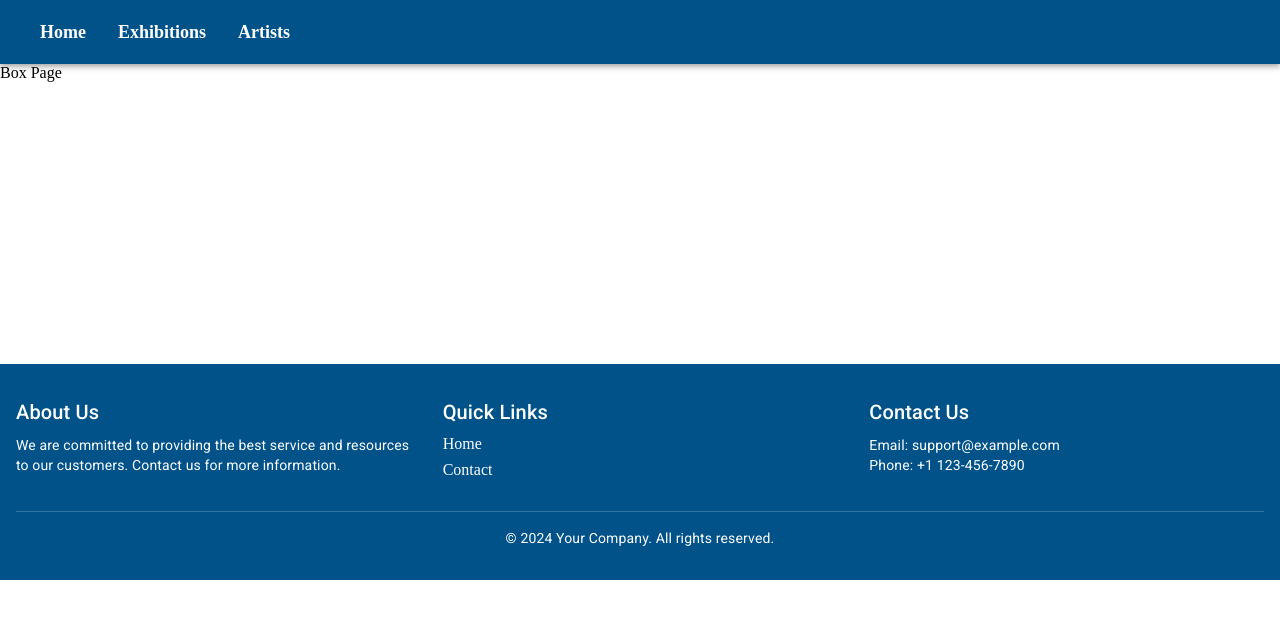
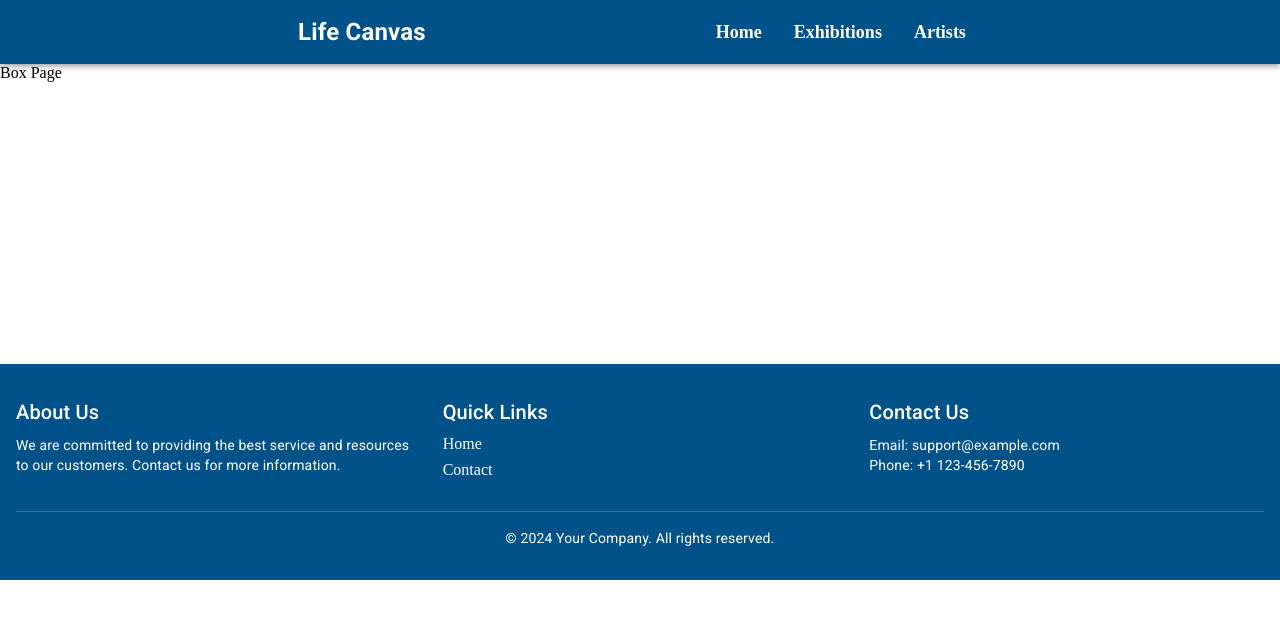
Before and after one commit to Loai106/exhibition-deploy, a React (Vite) app in the folder photography/: page / in a window 1280 px wide. Shown: the top 618 px of the page. Built offline with nearby package versions, Linux system fonts and the light colour scheme.

Commit message:
Add logo

```diff
--- a/photography/src/Layout/Navbar.tsx
+++ b/photography/src/Layout/Navbar.tsx
@@ -8,7 +8,7 @@ import MenuIcon from "@mui/icons-material/Menu";
 import Drawer from "@mui/material/Drawer";
 import List from "@mui/material/List";
 import ListItemText from "@mui/material/ListItemText";
-import { ListItemButton } from "@mui/material";
+import { ListItemButton, Typography } from "@mui/material";
 
 const Navbar = () => {
   const [mobileOpen, setMobileOpen] = useState(false);
@@ -53,7 +53,21 @@ const Navbar = () => {
   return (
     <>
       <AppBar position="static" sx={appBarStyles}>
-        <Toolbar sx={{ justifyContent: "space-between" }}>
+        <Toolbar sx={{ justifyContent: "space-evenly" }}>
+           {/* Logo */}
+           <Typography
+            variant="h6"
+            component={Link}
+            to="/"
+            sx={{
+              color: "white",
+              textDecoration: "none",
+              fontWeight: "bold",
+              fontSize: "24px",
+            }}
+          >
+            Life Canvas
+          </Typography>
           {/* Hamburger Menu for Mobile */}
           <IconButton
             color="inherit"
```
